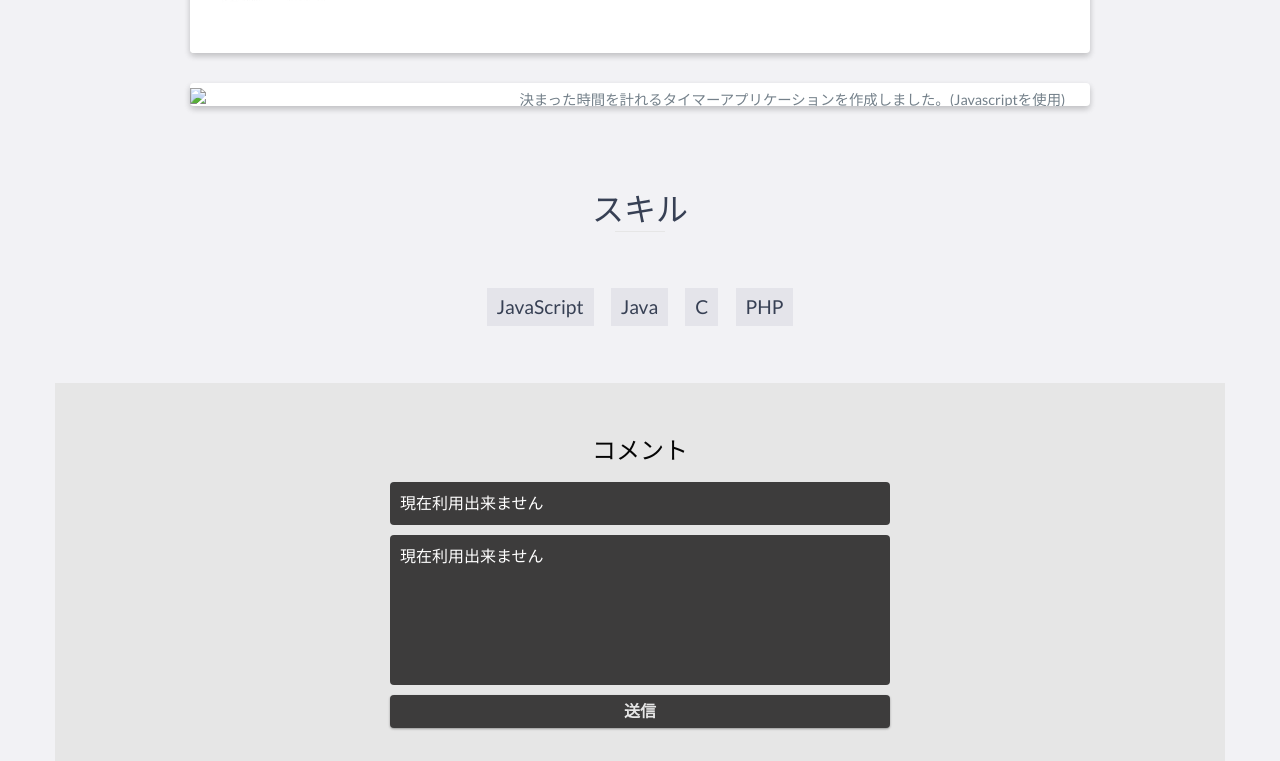
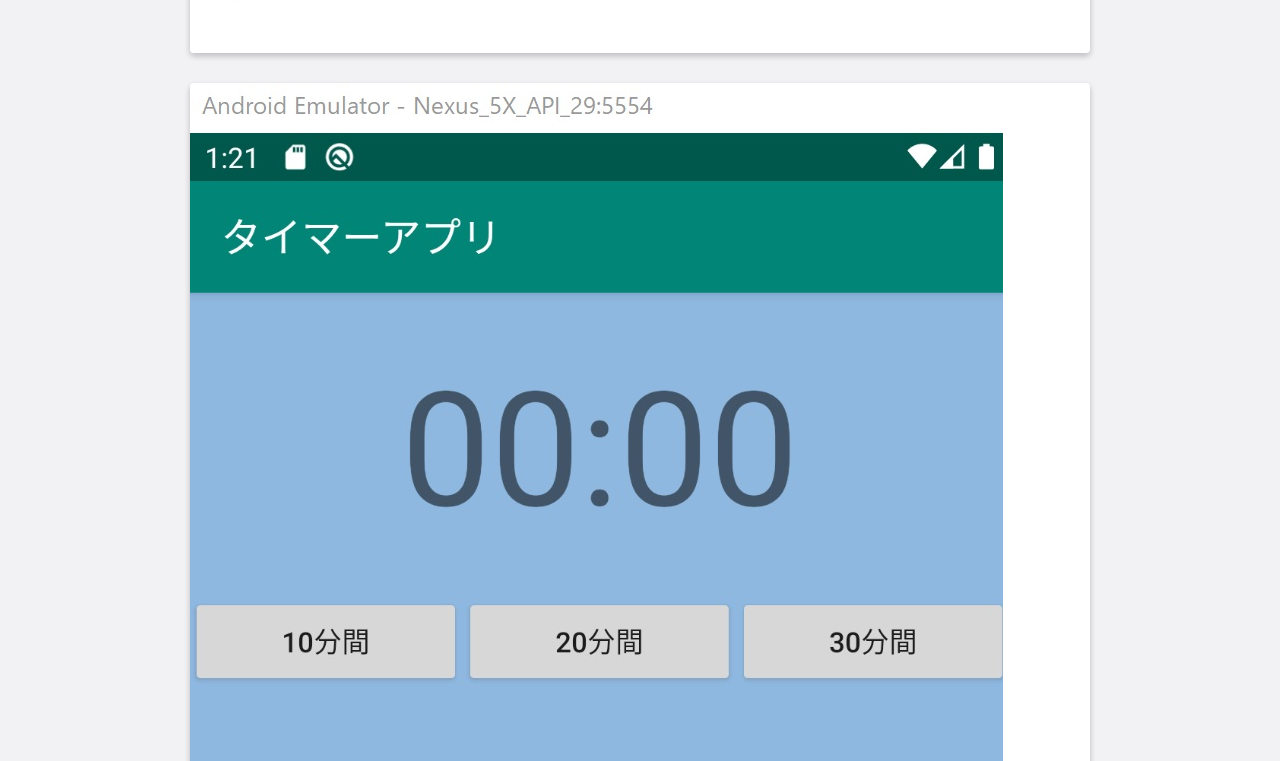
Before and after one commit to rikuri1118/portfoliorikuri.io, a website: page index.html in a window 1280 px wide. Shown: the part 2817-3578 px from the top of the page. Drawn offline with nearby package versions, Linux system fonts and the light colour scheme.

Commit message:
画像変更

```diff
--- a/index.html
+++ b/index.html
@@ -156,7 +156,7 @@
                 <!-- End .project -->
                 <div class="project shadow-large">
                     <div class="project-image">
-                        <img src="images/projec2.jpg" />
+                        <img src="images/project2.jpg" />
                     </div>
                     <!-- End .project-image -->
                     <div class="project-info">
```
